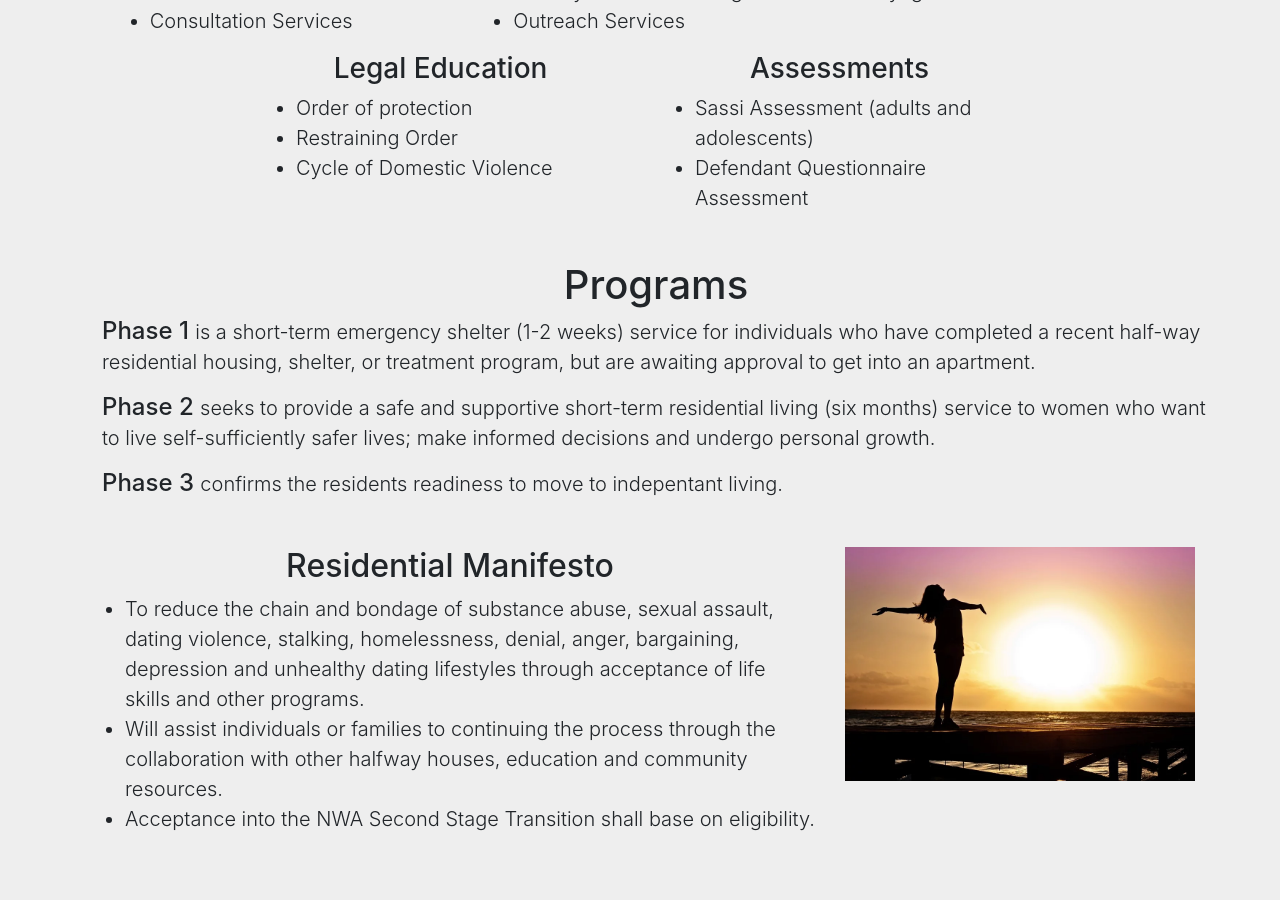
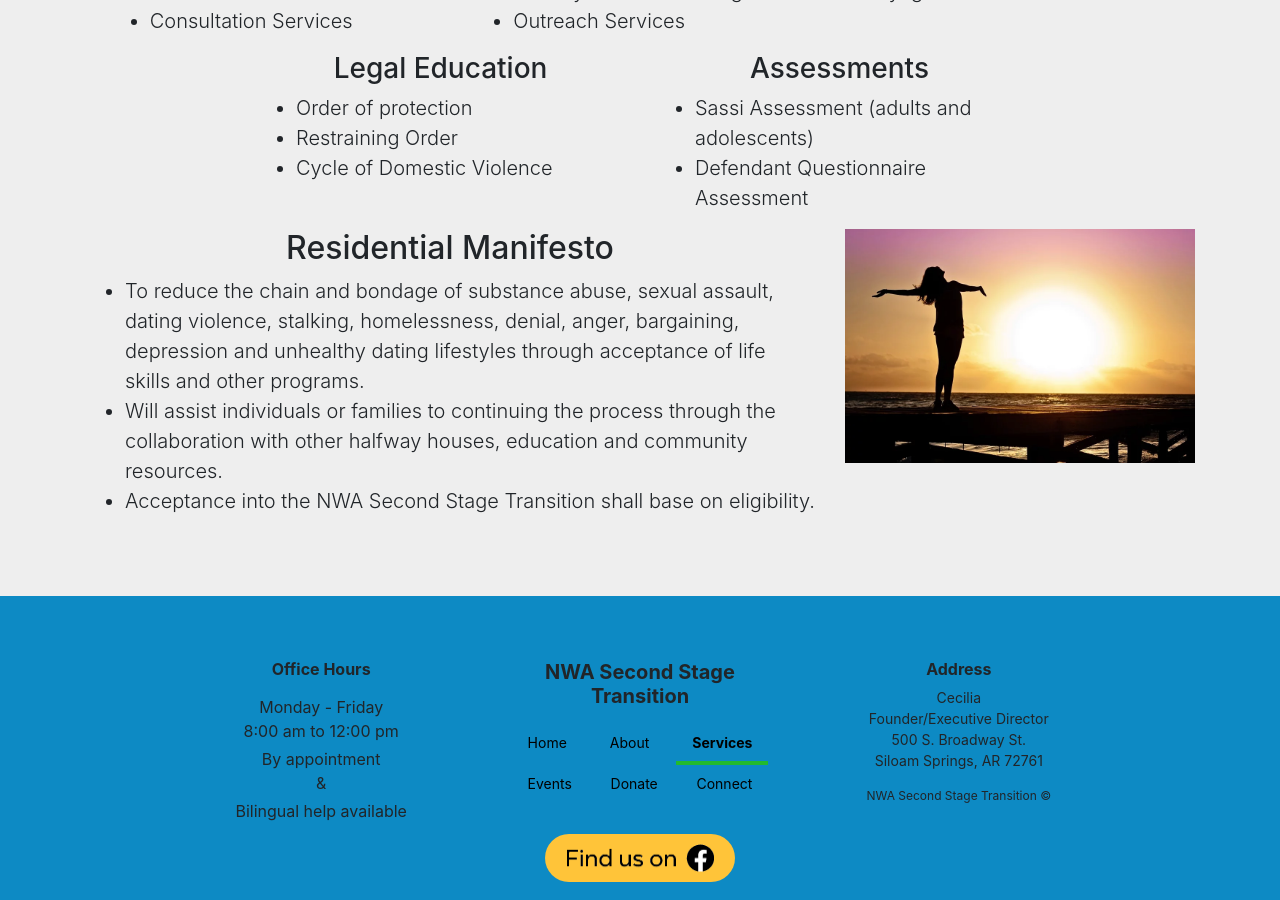
Before and after one commit to nwa-second-stage-transition/nwa-second-stage-transition.github.io, a Jekyll site: the page services.html, which Jekyll copies as it is, in a window 1280 px wide and 900 px high, scrolled down 444 px. Built offline with Jekyll 4.4.1, drawn with Linux system fonts in a browser that asks for light colours; nearby versions of some CDN libraries.

Commit message:
Removed Programs

```diff
--- a/services.html
+++ b/services.html
@@ -146,34 +146,6 @@
   </div>
   <div class="d-flex text-center container justify-content-center">
     <div class="row">
-      <div class="col-sm-12 p-3 m-3">
-        <h1 class="text-center">Programs</h1>
-        <p class="lead text-left">
-          <strong class="h4">
-          Phase 1
-          </strong>
-          is a short-term emergency shelter (1-2 weeks) service for individuals who have completed a recent
-          half-way residential housing, shelter, or treatment program, but are awaiting approval to get into
-          an apartment.
-        </p>
-        <p class="lead text-left">
-          <strong class="h4">
-          Phase 2
-          </strong>
-          seeks to provide a safe and supportive short-term residential living (six months) service to women
-          who want to live self-sufficiently safer lives; make informed decisions and undergo personal growth.
-        </p>
-        <p class="lead text-left">
-          <strong class="h4">
-          Phase 3
-          </strong>
-          confirms the residents readiness to move to indepentant living.
-        </p>
-      </div>
-    </div>
-  </div>
-  <div class="d-flex text-center container justify-content-center">
-    <div class="row">
       <div class="col-sm-12 col-md-8">
         <h2 class="text-center">Residential Manifesto</h2>
         <ul class="lead text-left">
```
